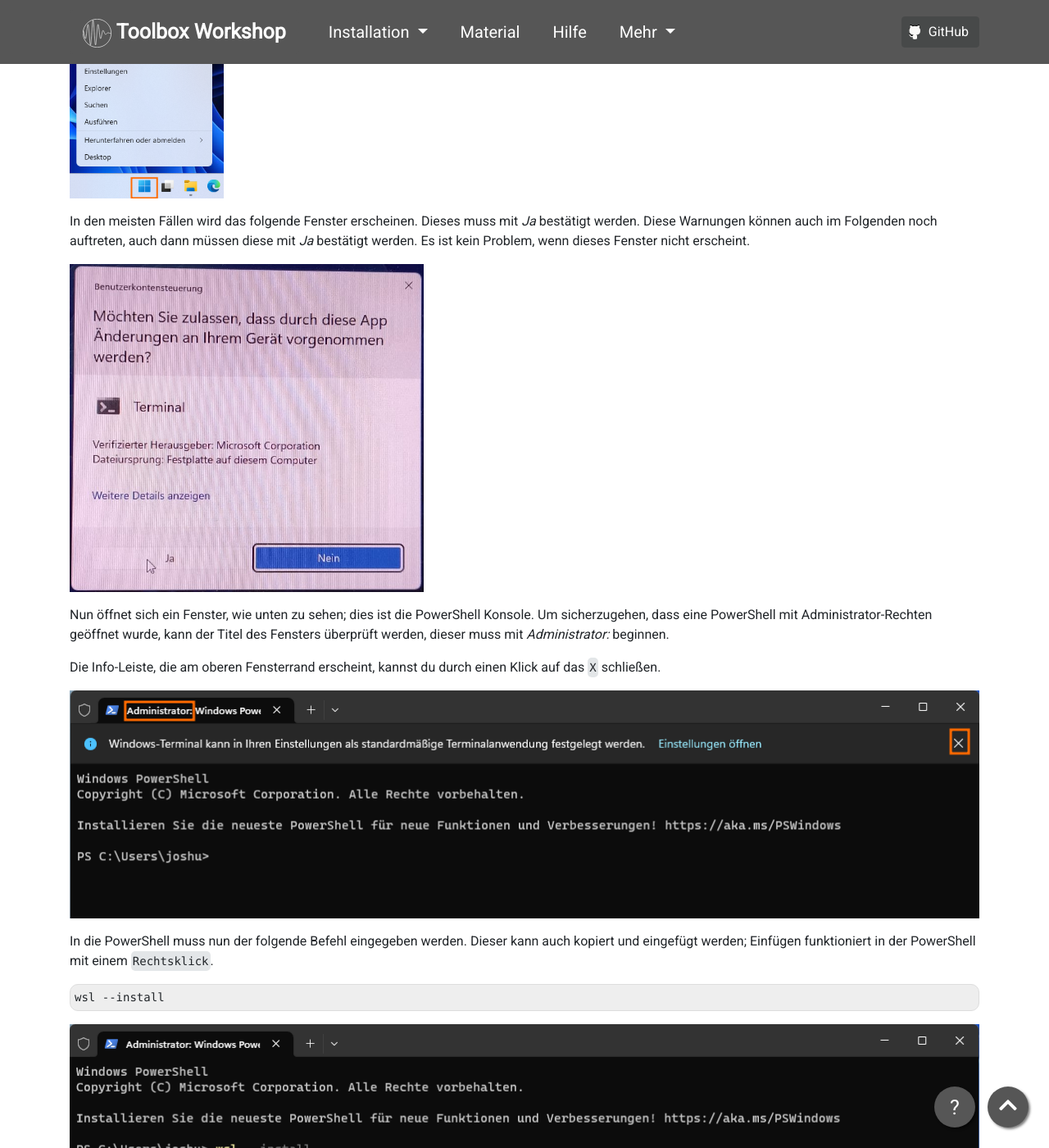
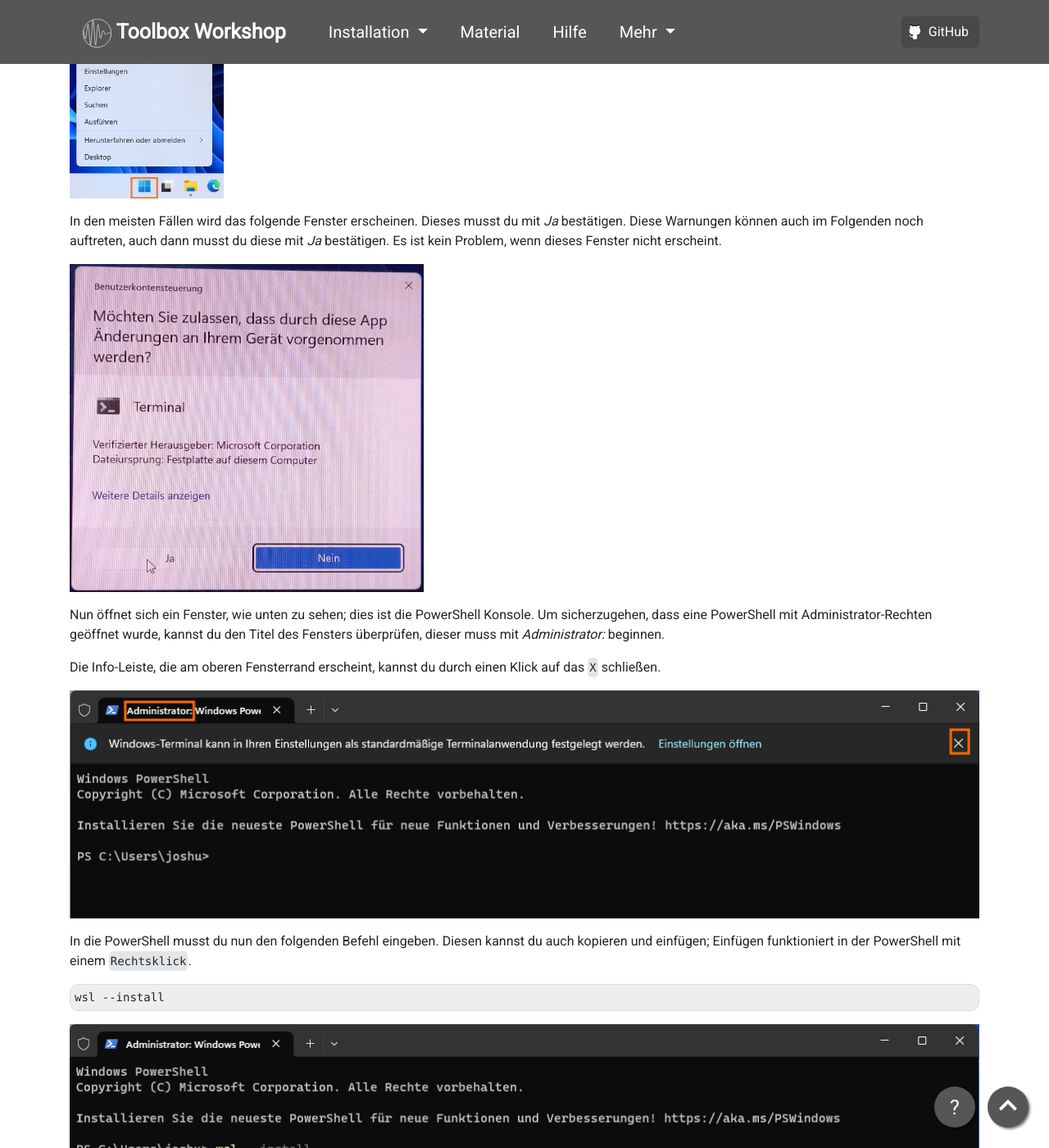
Before and after one commit to pep-dortmund/homepage-toolbox, a Jekyll site: the page built from install/windows-11.md, in a window 1280 px wide and 1400 px high, scrolled down 2607 px. Shown: the whole window at 82% size. Built offline with Jekyll 4.4.1, drawn with Linux system fonts in a browser that asks for light colours; nearby versions of some CDN libraries; some of the changed text lies outside the part shown.

Commit message:
w11 to du until "Einrichten eines Benutzerkontos"

````diff
--- a/install/windows-11.md
+++ b/install/windows-11.md
@@ -36,12 +36,13 @@
 
 #### <a id="Dateiendungen"></a>Dateiendungen einschalten
 
-Die Endungen einer Datei (die Auskunft über die Art der Datei geben, z.B. `.pdf` für PDF-Dokumente)
+Die Endungen einer Datei (die Auskunft über die Art der Datei geben, z. B. `.pdf` für PDF-Dokumente)
 sind unter Windows nicht standardmäßig aktiviert. Diese können und sollen aktiviert werden.
 
-Diese Einstellung kann im Explorer vorgenommen werden. Dieser kann am einfachsten mit der Tastenkombination
-`Windows` + `E`  geöffnet werden (`Windows` ist die Taste mit dem Windowslogo zwischen `Strg` und `Alt` unten links
-auf der Tastatur).
+Diese Einstellung kannst du im Datei-Explorer vornehmen.
+Diesen kannst du am einfachsten mit der Tastenkombination `Windows` + `E`
+geöffnet werden (`Windows` ist die Taste mit dem Windowslogo zwischen
+`Strg` und `Alt` unten links auf der Tastatur).
 
 Alternativ kannst du den Explorer mit einem `Rechtsklick` auf das Startmenü-Icon und anschließendem `Linksklick` auf _Explorer_ öffnen.
 
@@ -52,7 +53,7 @@
 <img alt="" src="/img/explorer/explorer-fileext-1_win11.png" class="screenshot" />
 
 In dem geöffneten Fenster musst du zuerst auf den Reiter _Ansicht_ klicken und dort dann den Haken vor _Erweiterung bei bekannten Dateitypen ausblenden_ entfernen.
-Zum Abschluss klicke auf `Übernehmen`.
+KLicke zum Abschluss auf `Übernehmen`.
 
 <img alt="" src="/img/explorer/explorer-fileext-2_win11.png" class="screenshot" />
 
@@ -60,33 +61,33 @@
 
 #### Installation des WSL
 Zunächst musst du eine PowerShell Konsole als Administrator starten.
-Die einfachste Möglichkeit dafür ist ein `Rechtsklick` auf das Startmenü-Icon gefolgt von einem
-`Linkslick` auf _Terminal (Administrator)_.
+Die einfachste Möglichkeit dafür ist ein `Rechtsklick` auf das Startmenü-Icon,
+gefolgt von einem `Linkslick` auf _Terminal (Administrator)_.
 
 <img alt="" src="/img/wsl/win11-powershell-admin.png" class="screenshot" />
 
-In den meisten Fällen wird das folgende Fenster erscheinen. Dieses muss mit _Ja_ bestätigt werden.
-Diese Warnungen können auch im Folgenden noch auftreten, auch dann müssen diese mit _Ja_ bestätigt werden.
+In den meisten Fällen wird das folgende Fenster erscheinen. Dieses musst du mit _Ja_ bestätigen.
+Diese Warnungen können auch im Folgenden noch auftreten, auch dann musst du diese mit _Ja_ bestätigen.
 Es ist kein Problem, wenn dieses Fenster nicht erscheint.
 
 <img alt="" src="/img/wsl/win11-admin-warning.jpg" class="screenshot" />
 
 Nun öffnet sich ein Fenster, wie unten zu sehen; dies ist die PowerShell Konsole.
 Um sicherzugehen, dass eine PowerShell mit Administrator-Rechten geöffnet wurde,
-kann der Titel des Fensters überprüft werden, dieser muss mit _Administrator:_ beginnen.
+kannst du den Titel des Fensters überprüfen, dieser muss mit _Administrator:_ beginnen.
 
 Die Info-Leiste, die am oberen Fensterrand erscheint, kannst du durch einen Klick auf das `X` schließen.
 
 <img alt="" src="/img/wsl/win11-powershell-admin-test.png" class="screenshot" />
 
-In die PowerShell muss nun der folgende Befehl eingegeben werden. Dieser kann auch kopiert
-und eingefügt werden; Einfügen funktioniert in der PowerShell mit einem `Rechtsklick`.
+In die PowerShell musst du nun den folgenden Befehl eingeben. Diesen kannst du auch kopieren
+und einfügen; Einfügen funktioniert in der PowerShell mit einem `Rechtsklick`.
 ```
 wsl --install
 ```
 <img alt="" src="/img/wsl/win11-wsl-install.png" class="screenshot" />
 
-Durch Drücken der `Enter`-Taste wird die Eingabe bestätigt.
+Mit dem Drücken der `Enter`-Taste bestätigst du die Eingabe.
 
 Diese Installation kann einige Minuten in Anspruch nehmen, während dieser Zeit werden einige
 stilisierte Ladebalken angezeigt. Nach dem erfolgreichen Abschluss dieses Vorgangs sieht die
````
Also changed, not shown: other parts of install/windows-11.md (+7 -6 lines).
